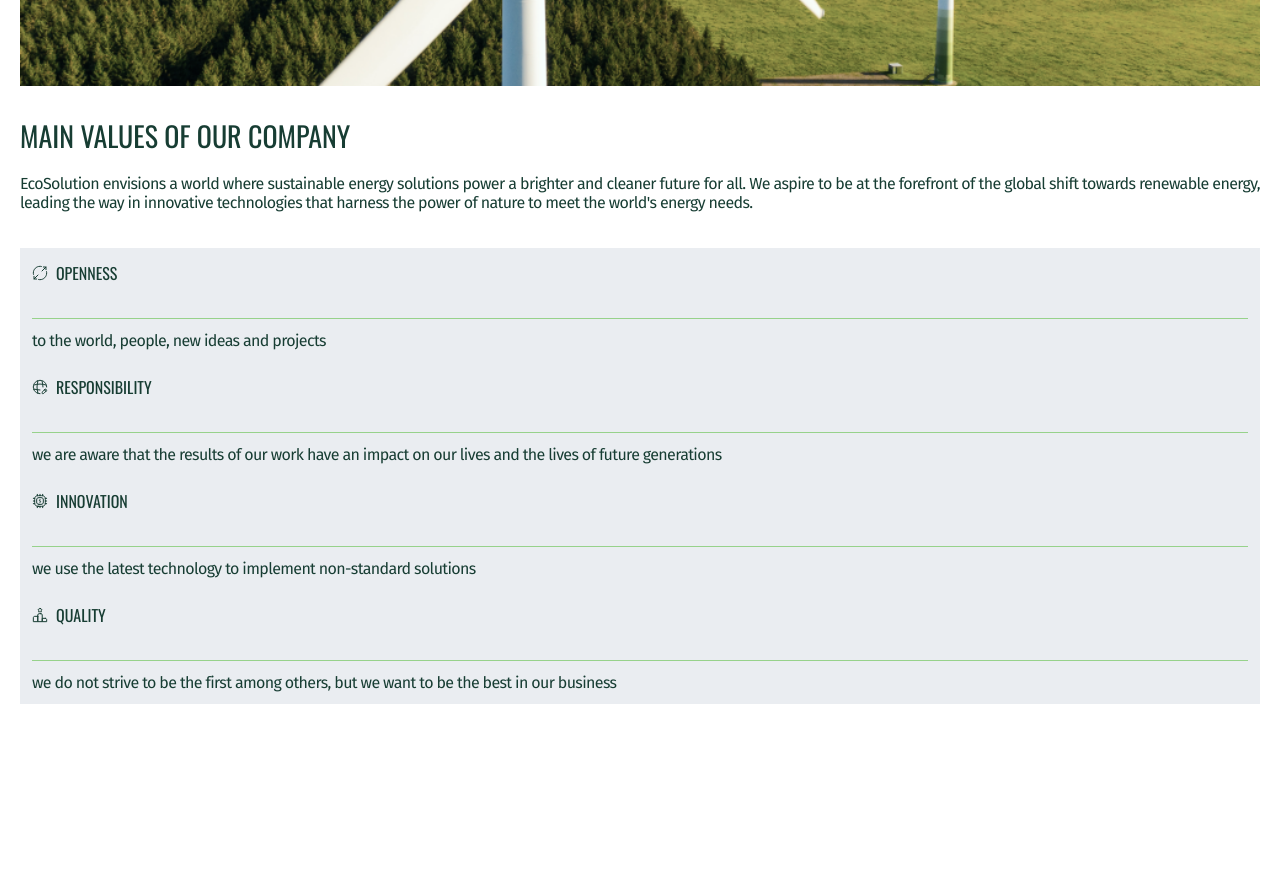
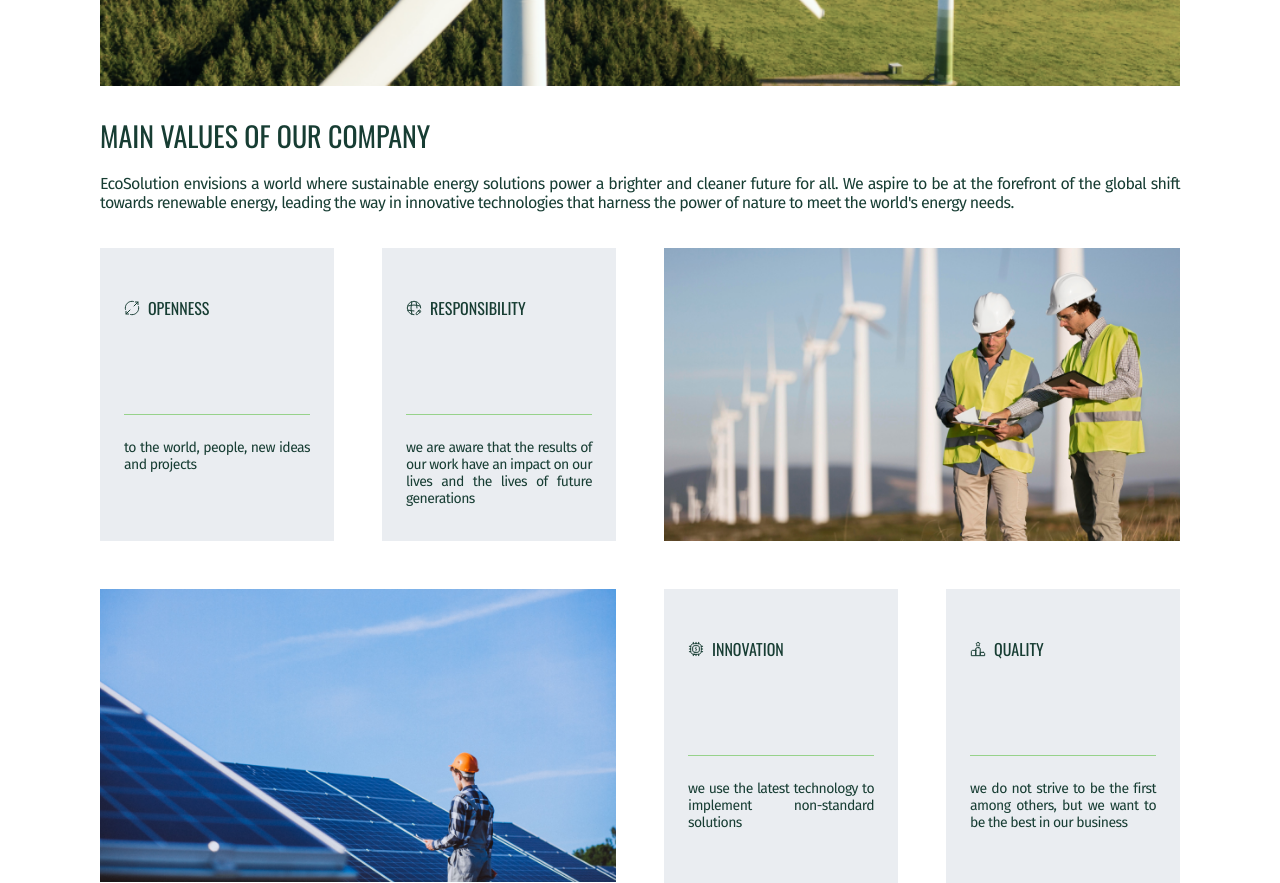
Before and after one commit to lksndr1/softryzen-ecosolution, a React (Create React App) app: page / in a window 1280 px wide. Shown: the part 940-1823 px from the top of the page. Before the commit the page ends 1644 px from the top, so only its background shows below. Built offline with nearby package versions, Linux system fonts and the light colour scheme.

Commit message:
Done section About

```diff
--- a/src/components/about/About.js
+++ b/src/components/about/About.js
@@ -1,4 +1,6 @@
 import './about.css';
+import solar from '../../img/man-worker-firld-by-solar-panels1.png';
+import wind from '../../img/wind-farms-fields1.png'
 
 const About = () => {
     return (
@@ -39,6 +41,12 @@ const About = () => {
                         </div>
                         <div className="value-line"></div>
                         <p>we are aware that the results of our work have an impact on our lives and the lives of future generations</p>
+                    </div>
+                    <div className="solar-photo grid-photo">
+                        <img src={solar} />
+                    </div>
+                    <div className="wind-photo grid-photo">
+                        <img src={wind} />
                     </div>
                     <div className="innovation value">
                         <div className="value-heading">
--- a/src/components/about/about.css
+++ b/src/components/about/about.css
@@ -1,5 +1,19 @@
 .values-wrapper {
     margin-top: 36px;
+    display: grid;
+    grid-template-columns: repeat(2, 1fr);
+    grid-template-rows: repeat(2, 1fr);
+    grid-column-gap: 24px;
+    grid-row-gap: 24px;
+}
+
+.openness { grid-area: 1 / 1 / 2 / 2; }
+.responsibility { grid-area: 1 / 2 / 2 / 3; }
+.innovation { grid-area: 2 / 1 / 3 / 2; }
+.quality { grid-area: 2 / 2 / 3 / 3; }
+
+.grid-photo {
+    display: none;
 }
 
 .value {
@@ -23,7 +37,61 @@
 .value p {
     font-family: var(--font-family);
     font-weight: 400;
-    font-size: 16px;
+    font-size: 14px;
     letter-spacing: -0.04em;
     text-align: justify;
 }
+
+@media (min-width: 768px) {
+    .values-wrapper {
+        display: grid;
+        grid-template-columns: repeat(4, 1fr);
+        grid-template-rows: repeat(2, 1fr);
+        grid-column-gap: 24px;
+        grid-row-gap: 24px;
+    }
+
+    .value-line {
+        margin-top: 51px;
+        margin-bottom: 12px;
+    }
+
+    .value {
+        padding: 12px;
+    }
+
+    .openness { grid-area: 1 / 1 / 2 / 2; }
+    .responsibility { grid-area: 1 / 2 / 2 / 3; }
+    .solar-photo { grid-area: 2 / 1 / 3 / 3; }
+    .wind-photo { grid-area: 1 / 3 / 2 / 5; }
+    .innovation { grid-area: 2 / 3 / 3 / 4; }
+    .quality { grid-area: 2 / 4 / 3 / 5; }
+
+    .grid-photo {
+        display: block;
+    }
+}
+
+@media (min-width: 1280px) {
+    .values-wrapper {
+        grid-column-gap: 48px;
+        grid-row-gap: 48px;
+    }
+
+    .value {
+        padding: 48px 24px 0 24px;
+    }
+
+    .value-line {
+        margin-top: 94px;
+        margin-bottom: 24px;
+    }
+}
+
+@media (min-width: 1430px) {
+    .grid-photo img {
+        width: 100%;
+        height: 100%;
+        object-fit: cover;
+    }
+}
--- a/src/components/header/burger-menu.css
+++ b/src/components/header/burger-menu.css
@@ -81,3 +81,15 @@
 .header .dropdown-menu .instagram:hover svg path {
     stroke: #97D28B;
 }
+
+@media (min-width: 768px) {
+	.header .dropdown-menu {
+		right: 30px;
+	}
+}
+
+@media (min-width: 1280px) {
+	.header .dropdown-menu {
+		right: 100px;
+	}
+}
--- a/src/styles/general.css
+++ b/src/styles/general.css
@@ -38,3 +38,15 @@ h3 {
 .container{
 	margin: 0 20px 0 20px;
 }
+
+@media (min-width: 768px) {
+	.container{
+		margin: 0 30px 0 30px;
+	}
+}
+
+@media (min-width: 1280px) {
+	.container{
+		margin: 0 100px 0 100px;
+	}
+}
```
Also changed, not shown: src/img/man-worker-firld-by-solar-panels1.png (added), src/img/wind-farms-fields1.png (added).
